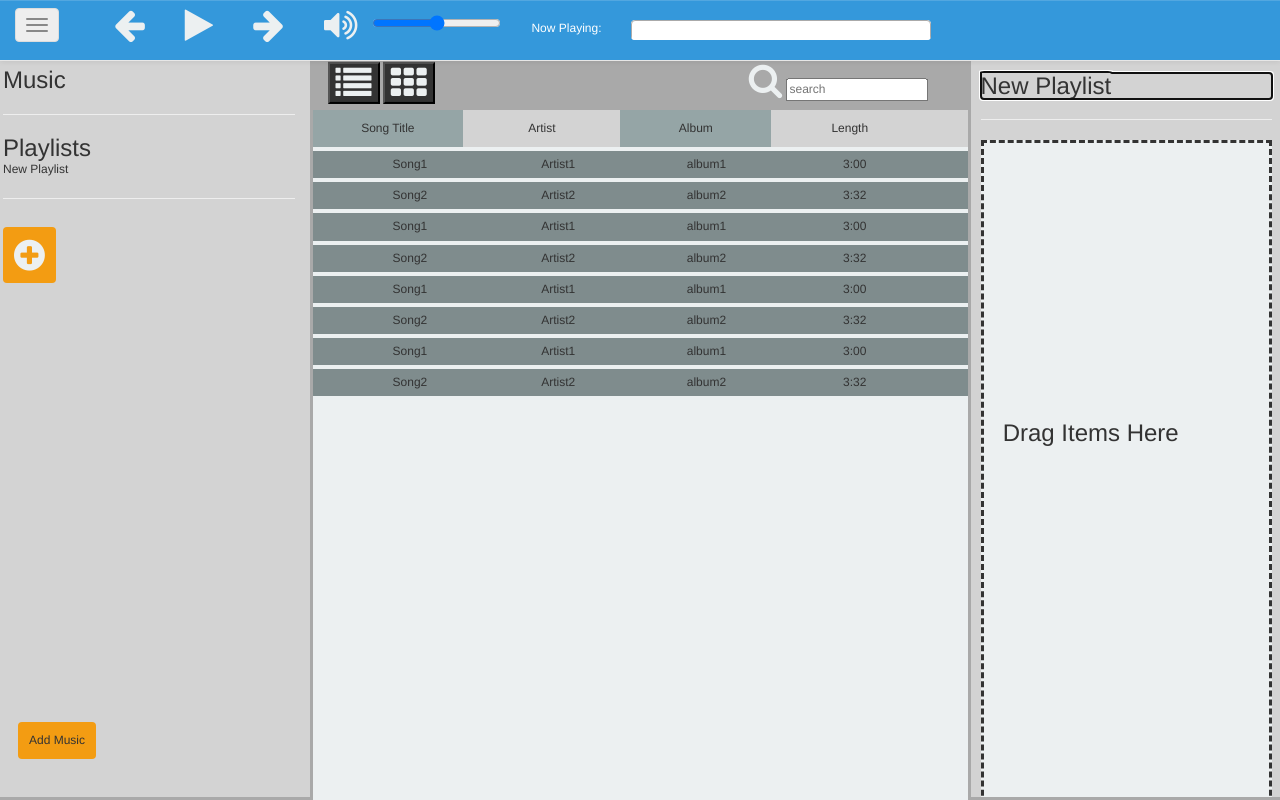
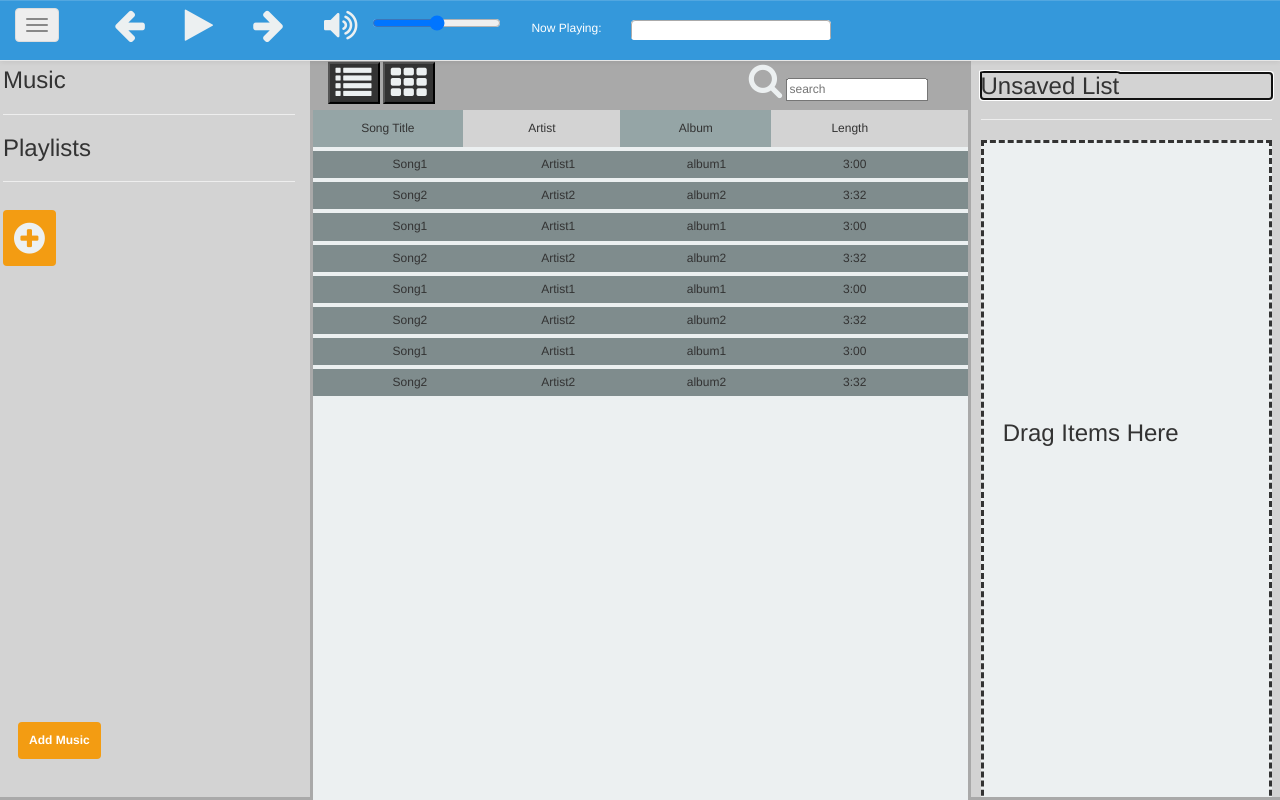
Before and after one commit to PrestonEn/RapidPoseidon, a plain HTML site: page hci_main.html in a window 1280 px wide. Both pictures are taken after a click on the button 29 px from the left and 238 px from the top of the page. Drawn offline with nearby package versions, Linux system fonts and the light colour scheme.

Commit message:
minor text changes

```diff
--- a/hci_main.html
+++ b/hci_main.html
@@ -77,12 +77,12 @@
 
                 <div class="nav navbar-text" style=" margin-top:20px; color: #fff;">
                     <span style="color: #fff;" id="now_play">Now Playing:</span> <strong><span id=
-                    "song_name" style="color: #fff; width:150px"></span></strong>
+                    "song_name" style="color: #fff; width:10px"></span></strong>
                 </div>
 
 
                 <div class="nav navbar-text progress" style=
-                "width: 300px; margin-top:20px">
+                "width: 200px; margin-top:20px">
                     <div id="progressbar">
                     </div>
                 </div>
@@ -126,8 +126,8 @@
 
                     <button aria-controls="navbar" aria-expanded="false" class=
                     "navbar-toggle collapsed"  id=
-                    "new_in_files_button" type="button">
-                        Add Music
+                    "new_in_files_button" type="button" style="color:white">
+                        <strong>Add Music</strong>
                     </button>
 
                     <input type="file" style="display:none" id="new_in_files">
@@ -429,8 +429,7 @@
 
                 <div class="col-md-3 sidebar" id="sidebar-right">
                     <div style="width:100%">
-                        <h3 contenteditable="true" id="playname">New
-                        Playlist</h3>
+                        <h3 contenteditable="true" id="playname">Unsaved List</h3>
 
 
                         <div id="progressbar">
--- a/js/custom.js
+++ b/js/custom.js
@@ -97,14 +97,18 @@ $(document).ready(function() {
             left.toggleClass("collapsed");
         } else if (side === "right") {
             right.toggleClass("collapsed");
+            if(right.hasClass('collapsed') == false){
+                                        $('#playname').focus();
+
+            }
         }
         // determine number of open sidebars
         if (!left.hasClass("collapsed")) {
             openSidebarsCount += 1;
-            $('#playname').focus()
         }
         if (!right.hasClass("collapsed")) {
             openSidebarsCount += 1;
+
         }
         // determine appropriate content class
         if (openSidebarsCount === 0) {
```
